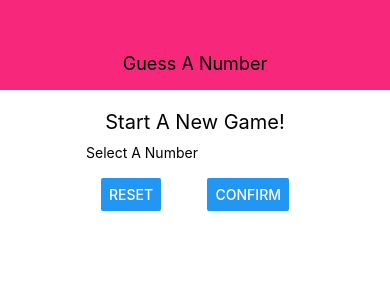
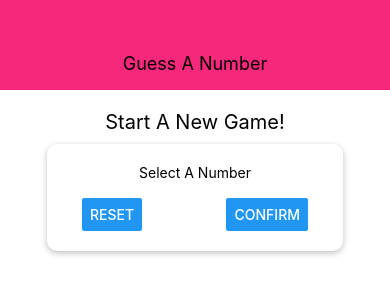
Before and after one commit to leongwenxuan/shopapp, a React Native app: screen / in a window 390 px wide. Shown: the top 300 px of the page. Built offline with nearby package versions, Linux system fonts and the light colour scheme.

Commit message:
card look styles

```diff
--- a/screens/StartGameScreen.js
+++ b/screens/StartGameScreen.js
@@ -28,7 +28,18 @@ const styles = StyleSheet.create({
         marginVertical: 10,
     },
     inputContainer: {
-
+        width: 300,
+        maxWidth: '80%',
+        alignItems: 'center',
+        shadowColor: 'black',
+        shadowOffset: { width: 0, height: 2},
+        shadowRadius: 6,
+        shadowOpacity: 0.26,
+        backgroundColor: 'white',
+        elevation: 5,
+        backgroundColor: 'white',
+        padding: 20,
+        borderRadius: 10,
     },
     buttonContainer: {
         flexDirection: 'row',
```
